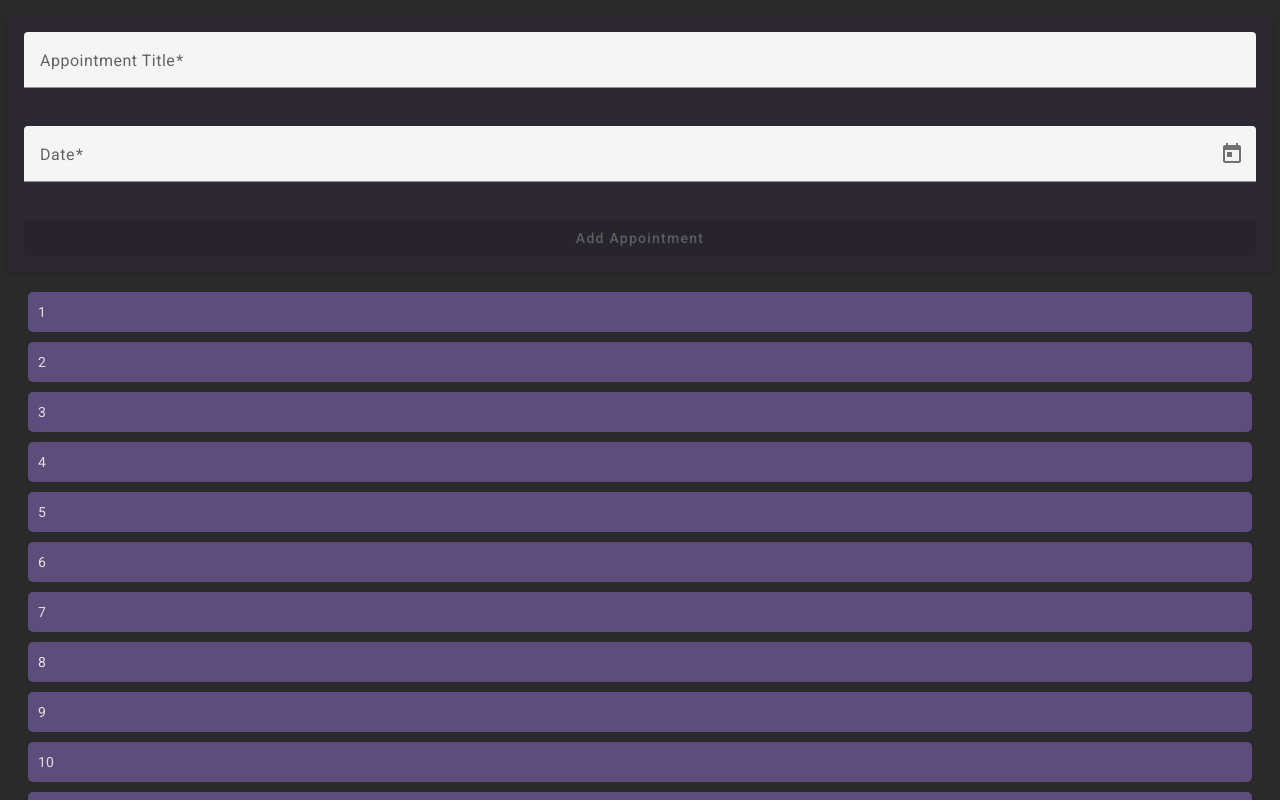
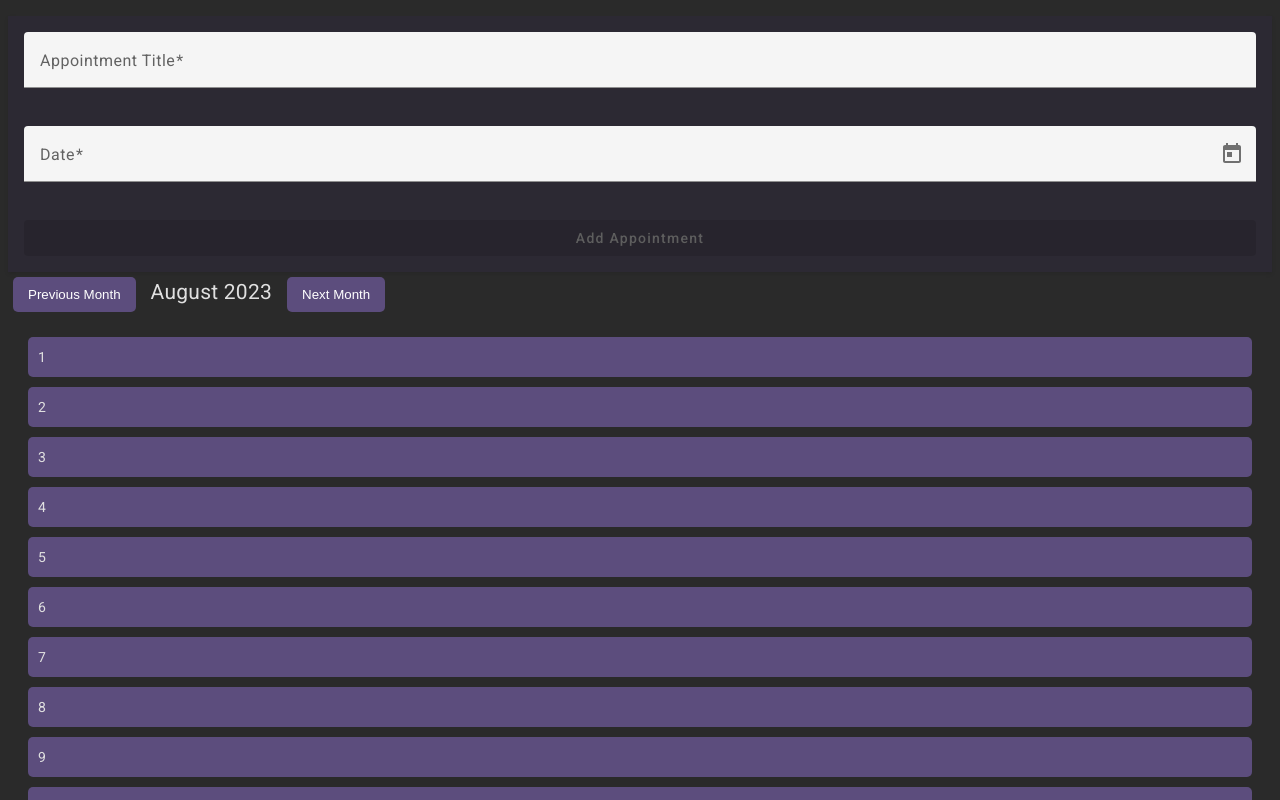
Before and after one commit to gavmen/angular-calendar-app, an Angular app: page /calendar in a window 1280 px wide. Shown: the top 800 px of the page. Built offline with nearby package versions, Linux system fonts and the light colour scheme.

Commit message:
order fix

```diff
--- a/src/app/calendar/calendar.component.html
+++ b/src/app/calendar/calendar.component.html
@@ -1,7 +1,7 @@
 <app-appointment-form></app-appointment-form>
-<app-calendar-grid></app-calendar-grid>
 <div class="month-navigation">
     <button (click)="prevMonth()">Previous Month</button>
     <span>{{ months[currentMonth] }} {{ currentYear }}</span>
     <button (click)="nextMonth()">Next Month</button>
 </div>
+<app-calendar-grid></app-calendar-grid>
```
